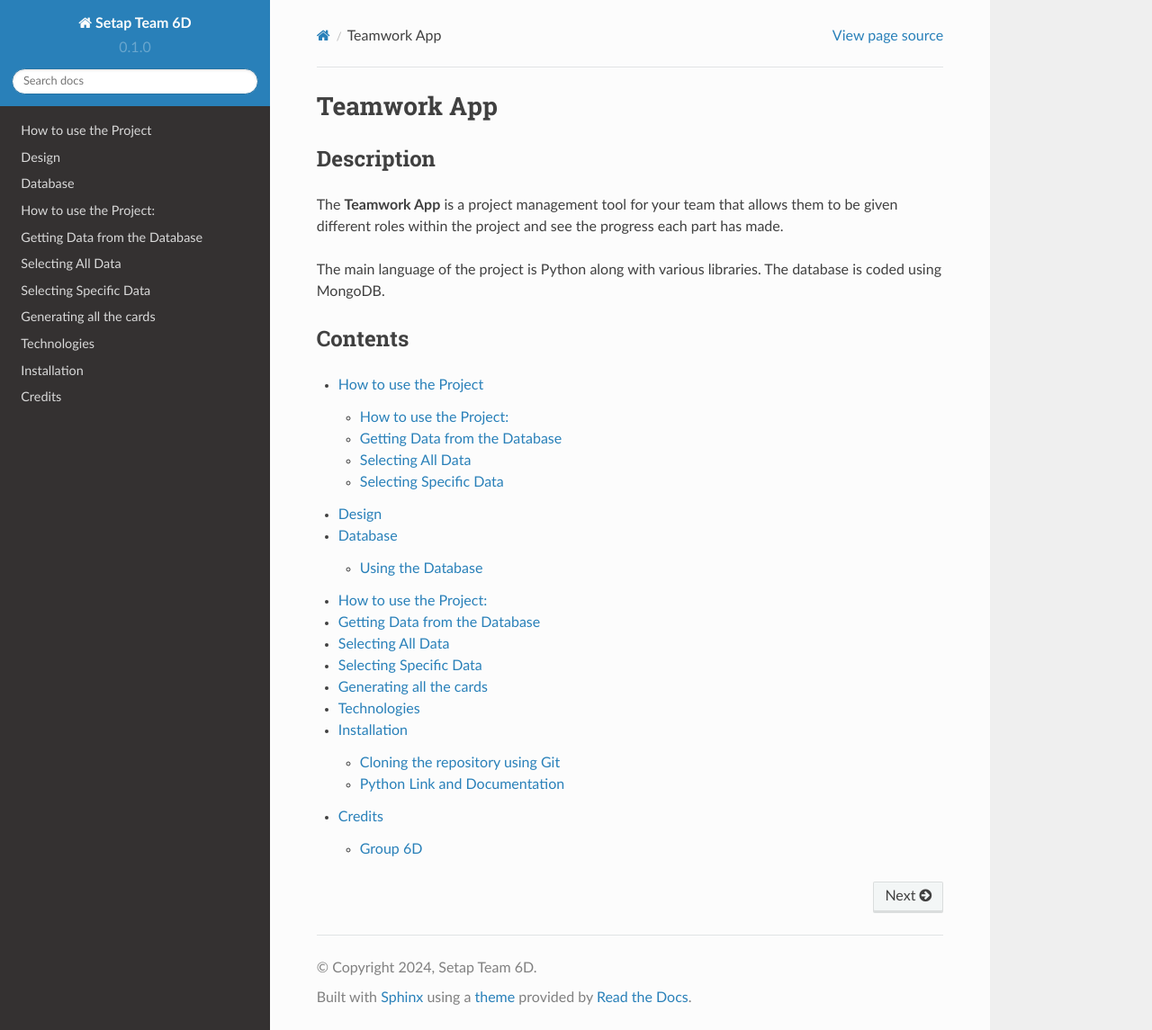
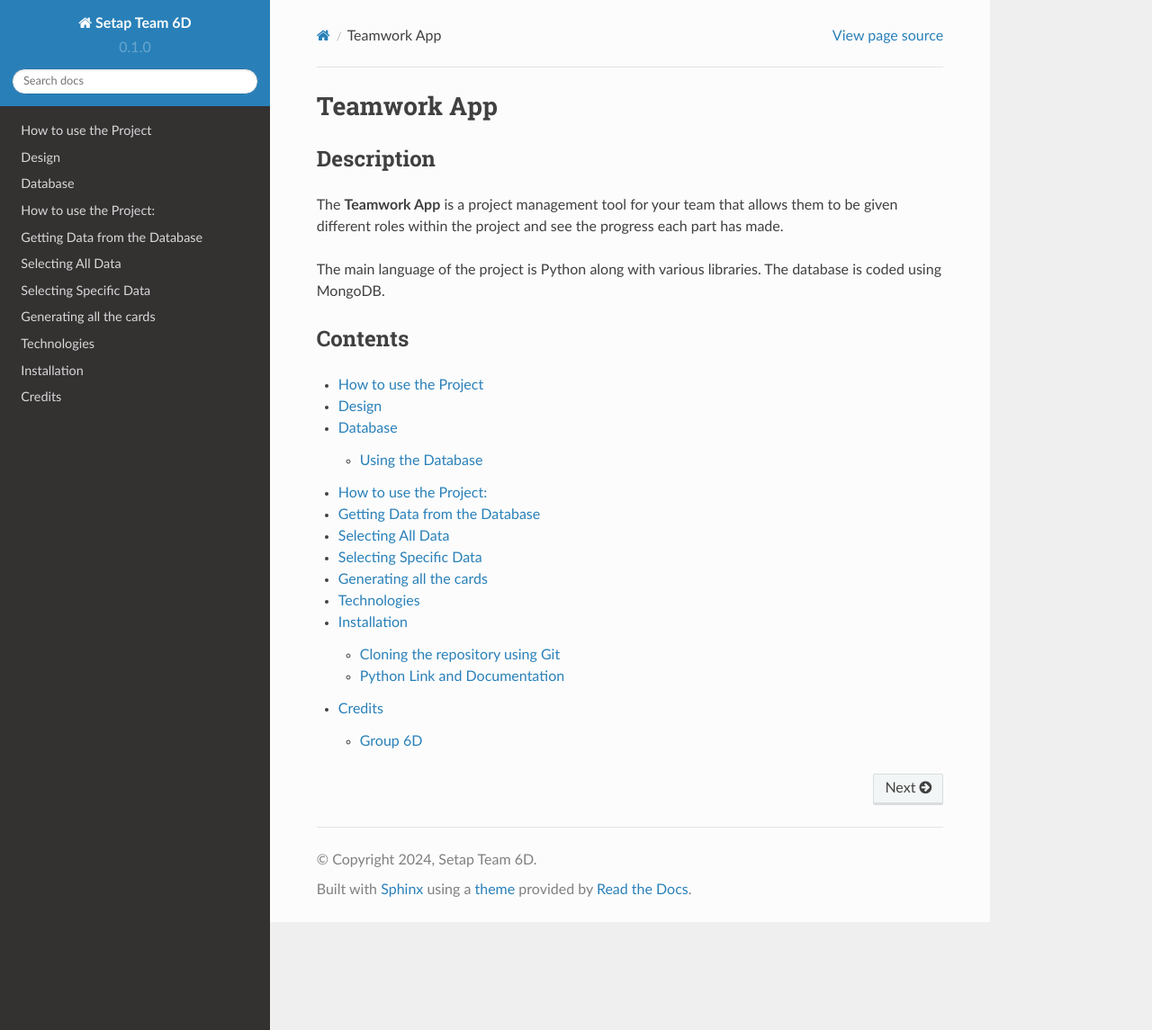
Before and after one commit to Teamwork-6D/teamwork-client, a Sphinx documentation site: the page built from docs/source/index.rst, in a window 1280 px wide and 1145 px high. Shown: the whole window at 90% size. Built offline with Sphinx 7.4.7 and the Read the Docs theme 2.0.0, drawn with Linux system fonts in a browser that asks for light colours; some of the changed lines change nothing that is shown.

Commit message:
Update how_to_use.rst

```diff
--- a/docs/source/how_to_use.rst
+++ b/docs/source/how_to_use.rst
@@ -18,26 +18,3 @@ In the project directory, you can run:
 See the `Create React App documentation <https://facebook.github.io/create-react-app/docs/getting-started>`_ for more information.
 
 .. _how_to_use:
-
-How to use the Project:
-=======================
-
-Getting Data from the Database
-===============================
-
-Firstly, you need to navigate through the GUI.
---> Navigate the GUI
-
-After navigating through the GUI, the user will need to select what data they want to pull from the database.
-
-Selecting All Data
-==================
-
-To select all data from a table in the database, the user will need to input the name of the desired table. To prevent errors, check the Database ERD for the correct spelling of the table name. This will then call the dbManager class and run the selectAll method.
-
-This will return all the data stored in the queried table.
-
-Selecting Specific Data
-========================
-
-To select specific data from a table, the user will need to specify the criteria for the data selection. This will call the appropriate method in the dbManager class to fetch the desired data based on the given criteria.
```
